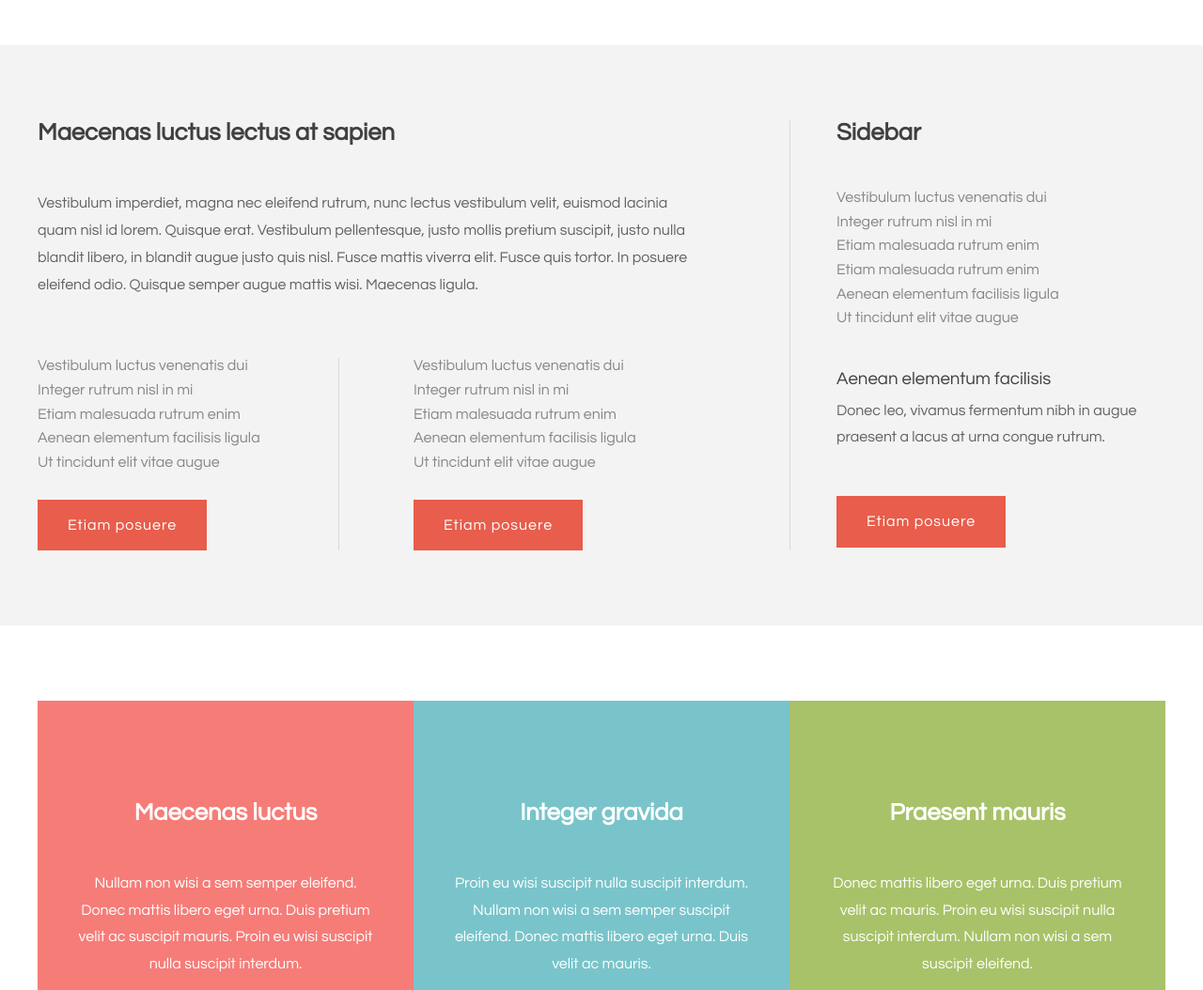
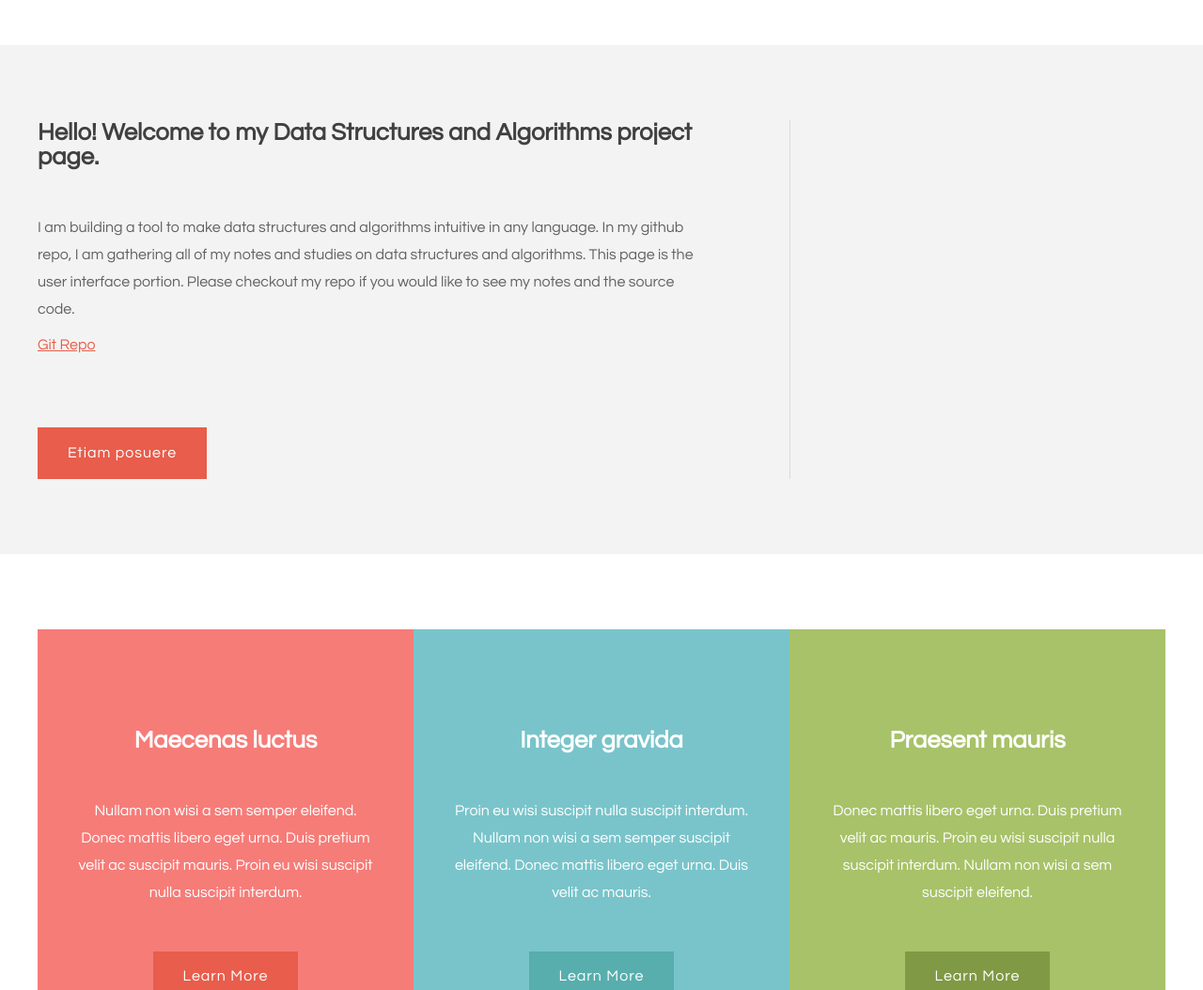
Before and after one commit to yHator/yHator.github.io, a plain HTML site: page index.html in a window 1280 px wide. Shown: the part 600-1654 px from the top of the page at 94% size. Drawn offline with Linux system fonts and the light colour scheme.

Commit message:
starting to edit page

```diff
--- a/index.html
+++ b/index.html
@@ -27,14 +27,11 @@ Released   : 20140101
 <div id="header-wrapper">
 	<div id="header" class="container">
 		<div id="logo">
-			<h1><a href="#">Soft String</a></h1>
+			<h1><a href="#">Data Structures and Algorithms </a></h1>
 		</div>
 		<div id="menu">
 			<ul>
 				<li class="current_page_item"><a href="#" accesskey="1" title="">Homepage</a></li>
-				<li><a href="#" accesskey="2" title="">Our Clients</a></li>
-				<li><a href="#" accesskey="3" title="">About Us</a></li>
-				<li><a href="#" accesskey="4" title="">Careers</a></li>
 				<li><a href="#" accesskey="5" title="">Contact Us</a></li>
 			</ul>
 		</div>
@@ -45,50 +42,22 @@ Released   : 20140101
 	<div id="page" class="container">
 		<div id="content">
 			<div class="title">
-				<h2>Maecenas luctus lectus at sapien</h2>
+				<h2> Hello! Welcome to my Data Structures and Algorithms project page.</h2>
 			</div>
-			<p>Vestibulum imperdiet, magna nec eleifend rutrum, nunc lectus vestibulum velit, euismod lacinia quam nisl id lorem. Quisque erat. Vestibulum pellentesque, justo mollis pretium suscipit, justo nulla blandit libero, in blandit augue justo quis nisl. Fusce mattis viverra elit. Fusce quis tortor. In posuere eleifend odio. Quisque semper augue mattis wisi. Maecenas ligula.</p>
+			<p> I am building a tool to make data structures and algorithms intuitive in any language.
+				In my github repo, I am gathering all of my notes and studies on data structures and algorithms.
+				This page is the user interface portion. Please checkout my repo if you would like to see my notes
+				and the source code.
+			</p>
+			<a href="https://github.com/yHator/DataStructuresAndAlgorithms">Git Repo</a>
 			<div id="two-column">
-				<div class="box1">
-					<ul class="default">
-						<li><a href="#">Vestibulum luctus venenatis dui</a></li>
-						<li><a href="#">Integer rutrum nisl in mi</a></li>
-						<li><a href="#">Etiam malesuada rutrum enim</a></li>
-						<li><a href="#">Aenean elementum facilisis ligula</a></li>
-						<li><a href="#">Ut tincidunt elit vitae augue</a></li>
+
 					</ul>
 					<a href="#" class="button button-small">Etiam posuere</a>
 				</div>
-				<div class="box2">
-					<ul class="default">
-						<li><a href="#">Vestibulum luctus venenatis dui</a></li>
-						<li><a href="#">Integer rutrum nisl in mi</a></li>
-						<li><a href="#">Etiam malesuada rutrum enim</a></li>
-						<li><a href="#">Aenean elementum facilisis ligula</a></li>
-						<li><a href="#">Ut tincidunt elit vitae augue</a></li>
-					</ul>
-					<a href="#" class="button button-small">Etiam posuere</a>
 				</div>
 			</div>
 
-		</div>
-		<div id="sidebar">
-			<div class="title">
-				<h2>Sidebar</h2>
-			</div>
-			<ul class="default">
-				<li><a href="#">Vestibulum luctus venenatis dui</a></li>
-				<li><a href="#">Integer rutrum nisl in mi</a></li>
-				<li><a href="#">Etiam malesuada rutrum enim</a></li>
-				<li><a href="#">Etiam malesuada rutrum enim</a></li>
-				<li><a href="#">Aenean elementum facilisis ligula</a></li>
-				<li><a href="#">Ut tincidunt elit vitae augue</a></li>
-			</ul>
-			<div class="section">
-				<h3>Aenean elementum facilisis</h3>
-				<p>Donec leo, vivamus fermentum nibh in augue praesent a lacus at urna congue rutrum.</p>
-				<a href="#" class="button button-small">Etiam posuere</a>
-			</div>
 		</div>
 	</div>
 </div>
```
